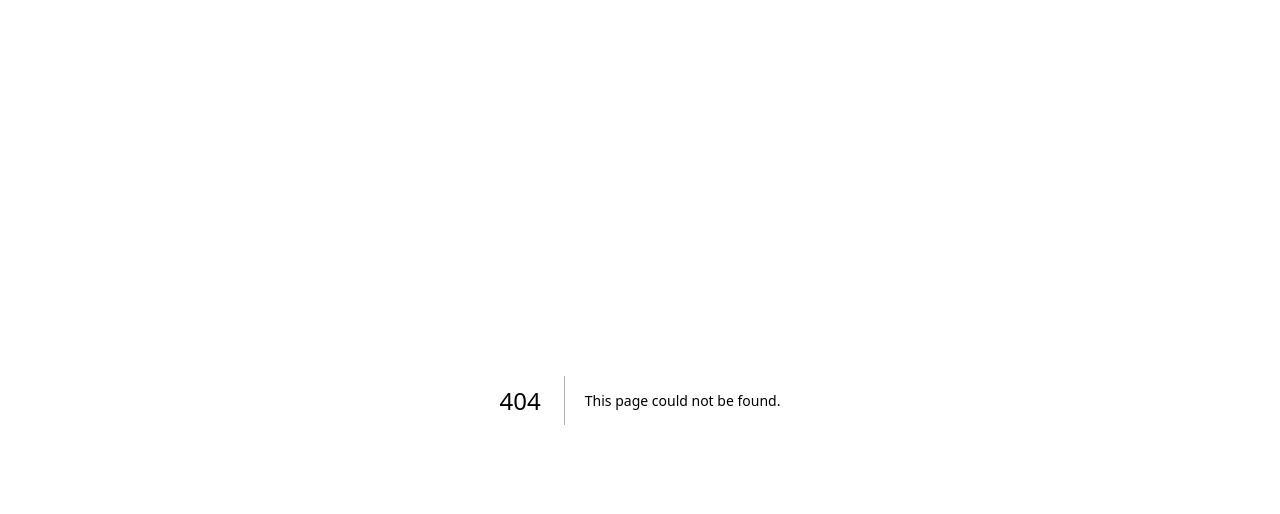
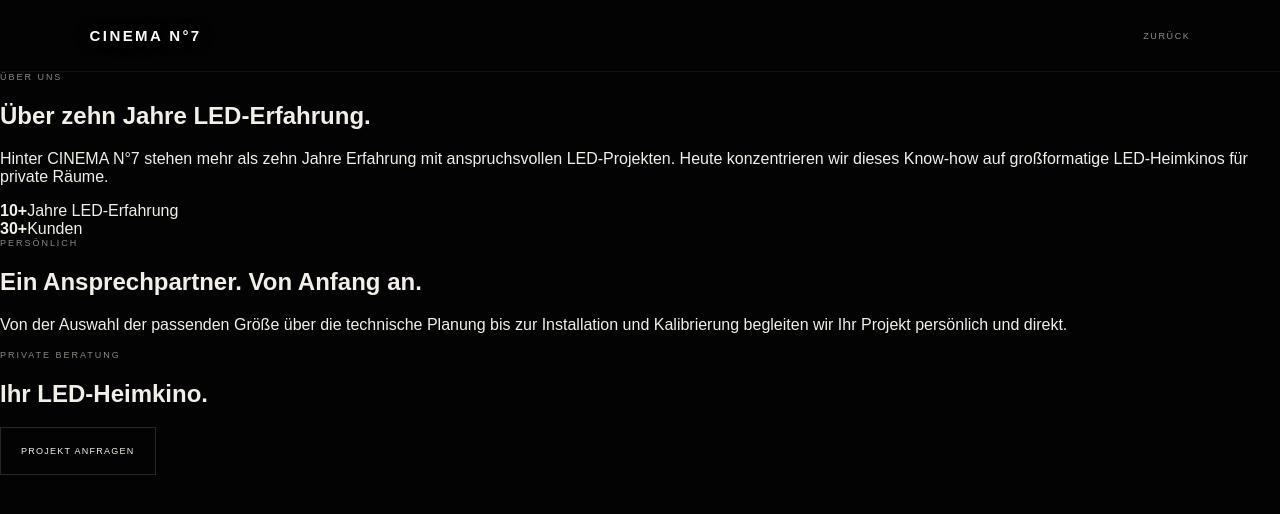
Before and after one commit to dennis-glaser-coder/cinema-n7, a Next.js app: page /ueber-uns in a window 1280 px wide. Before the commit this address had no page. Shown: the top 514 px of the page. Built offline with nearby package versions, Linux system fonts and the light colour scheme.

Commit message:
Add premium about page

```diff
--- /dev/null
+++ b/app/ueber-uns/page.tsx
@@ -0,0 +1,57 @@
+export default function AboutPage() {
+  return (
+    <main className="about-page">
+      <header className="models-nav about-nav">
+        <a href="/" className="brand-v5" aria-label="CINEMA N°7 Startseite">
+          CINEMA N°7
+        </a>
+        <a href="/" className="models-back">
+          Zurück
+        </a>
+      </header>
+
+      <section className="about-hero">
+        <div className="about-intro">
+          <p className="overline-v5">ÜBER UNS</p>
+          <h1>Über zehn Jahre LED-Erfahrung.</h1>
+          <p>
+            Hinter CINEMA N°7 stehen mehr als zehn Jahre Erfahrung mit
+            anspruchsvollen LED-Projekten. Heute konzentrieren wir dieses
+            Know-how auf großformatige LED-Heimkinos für private Räume.
+          </p>
+        </div>
+
+        <div className="about-stats" aria-label="Erfahrung">
+          <article>
+            <strong>10+</strong>
+            <span>Jahre LED-Erfahrung</span>
+          </article>
+          <article>
+            <strong>30+</strong>
+            <span>Kunden</span>
+          </article>
+        </div>
+      </section>
+
+      <section className="about-principle">
+        <div>
+          <p className="overline-v5">PERSÖNLICH</p>
+          <h2>Ein Ansprechpartner. Von Anfang an.</h2>
+        </div>
+        <p>
+          Von der Auswahl der passenden Größe über die technische Planung bis
+          zur Installation und Kalibrierung begleiten wir Ihr Projekt
+          persönlich und direkt.
+        </p>
+      </section>
+
+      <section className="about-contact">
+        <p className="overline-v5">PRIVATE BERATUNG</p>
+        <h2>Ihr LED-Heimkino.</h2>
+        <a href="/anfrage" className="models-next-link-v2">
+          Projekt anfragen
+        </a>
+      </section>
+    </main>
+  );
+}
```
